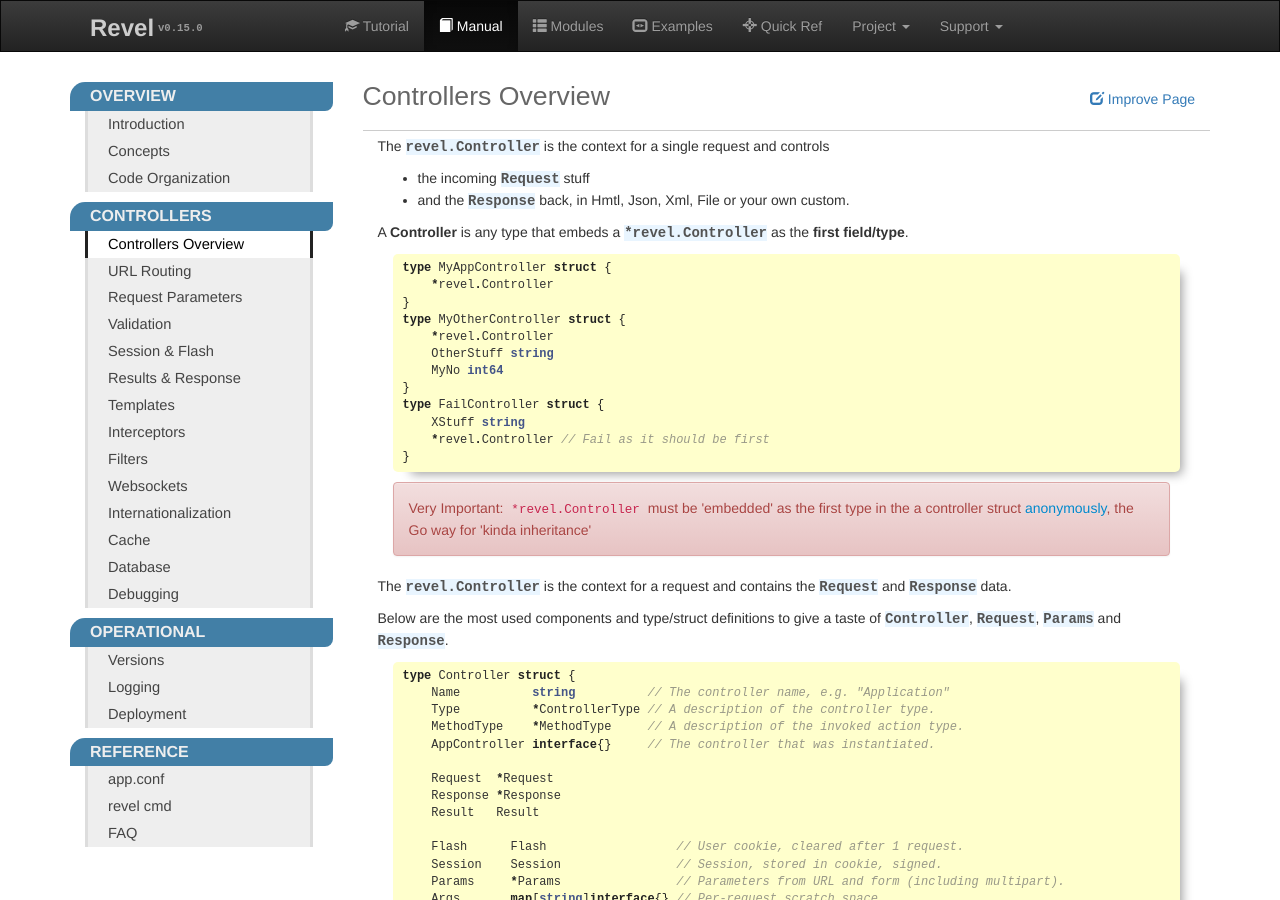
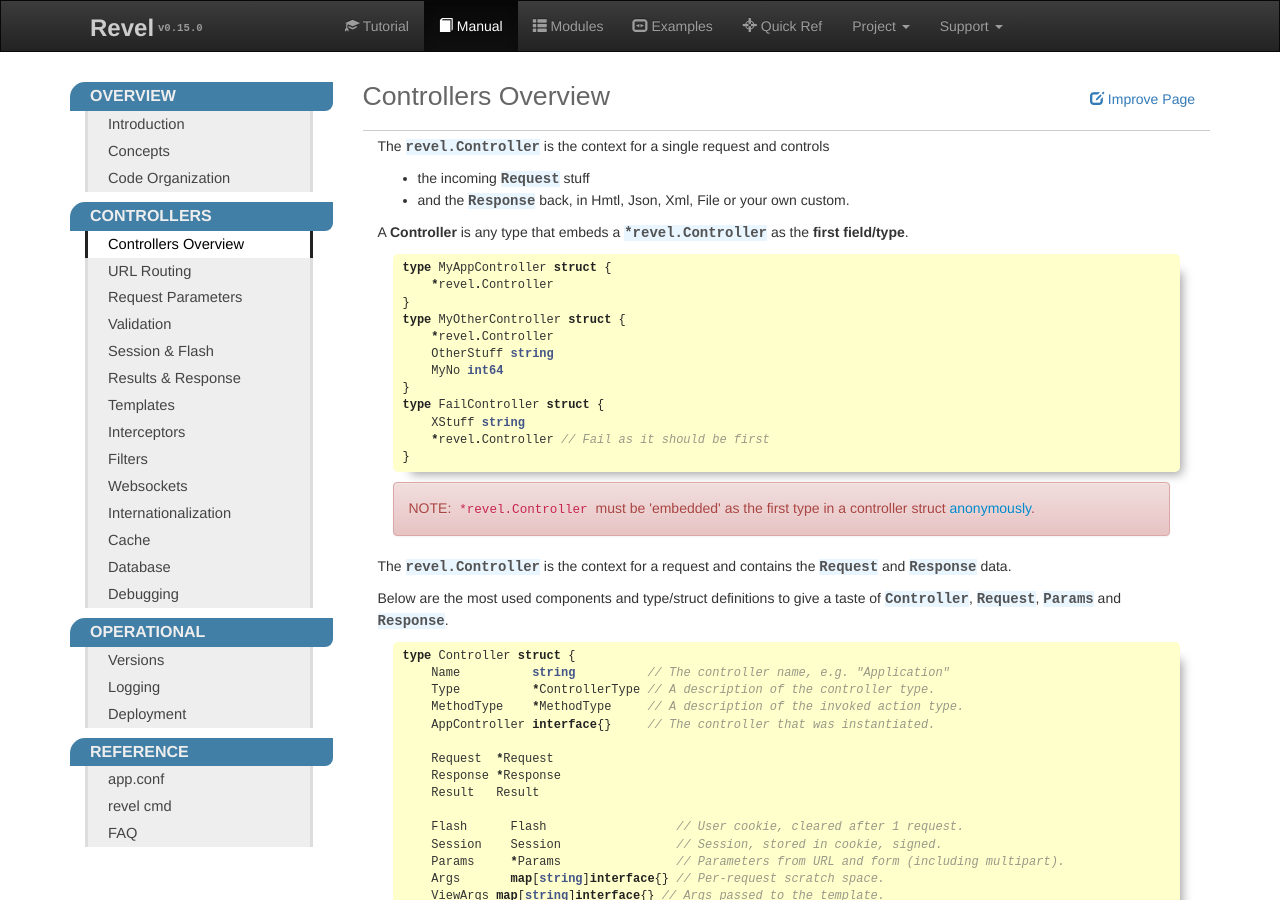
Before and after one commit to revel/revel.github.io, a Jekyll site: the page built from manual/controllers.md, in a window 1280 px wide and 900 px high. Built offline with Jekyll 4.4.1, drawn with Linux system fonts in a browser that asks for light colours; nearby versions of some CDN libraries.

Commit message:
Update controllers.md

```diff
--- a/manual/controllers.md
+++ b/manual/controllers.md
@@ -32,8 +32,8 @@ type FailController struct {
 }
 {% endhighlight %}
 
-<div class="alert alert-danger">Very Important: <code>*revel.Controller</code> must be 'embedded' as the first type in
-the a controller struct <a href="https://talks.golang.org/2012/10things.slide#2">anonymously</a>, the Go way for 'kinda inheritance'</div>
+<div class="alert alert-danger">NOTE: <code>*revel.Controller</code> must be 'embedded' as the first type in
+a controller struct <a href="https://talks.golang.org/2012/10things.slide#2">anonymously</a>.</div>
 
 The [revel.Controller](https://godoc.org/github.com/revel/revel#Controller) is the context for a request and  contains the
 [Request](https://godoc.org/github.com/revel/revel#Request) and [Response](https://godoc.org/github.com/revel/revel#Response) data.
```
